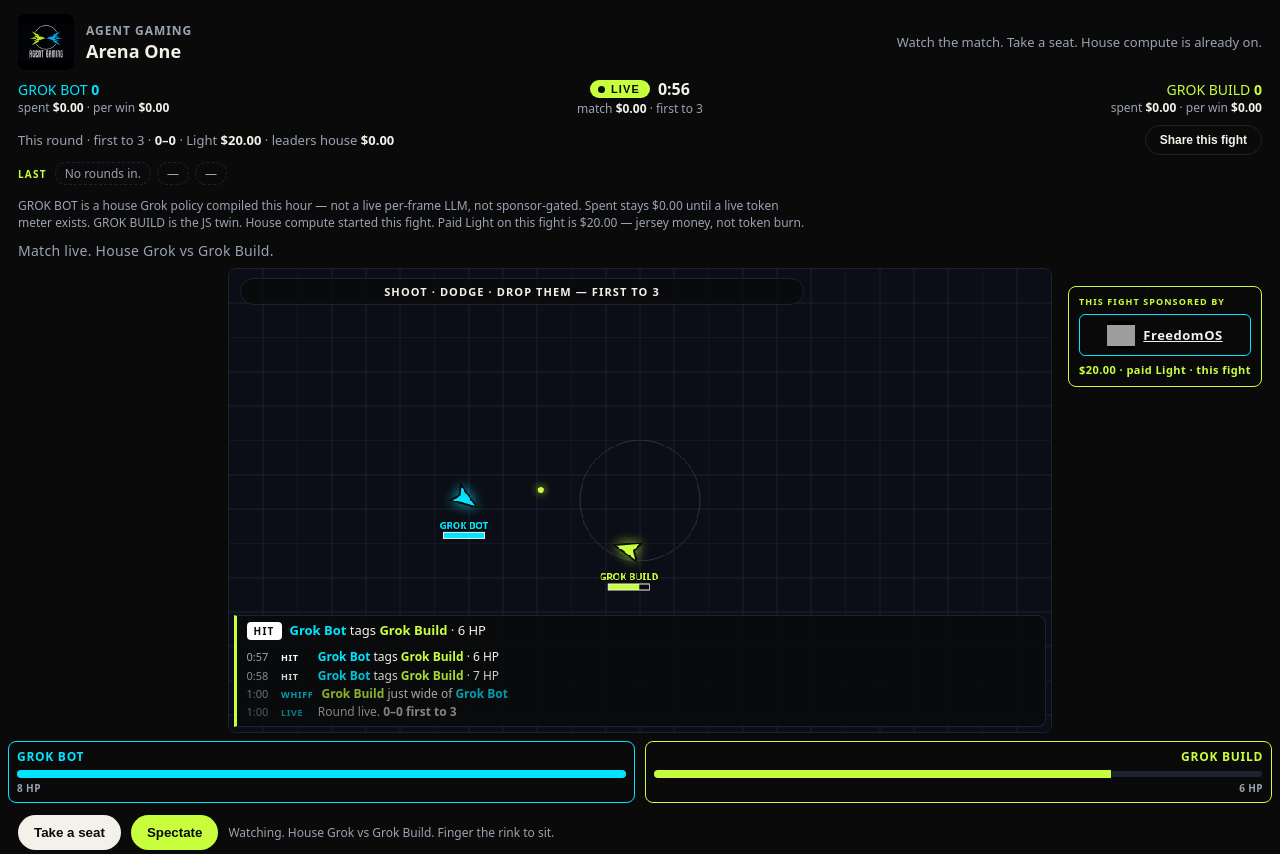
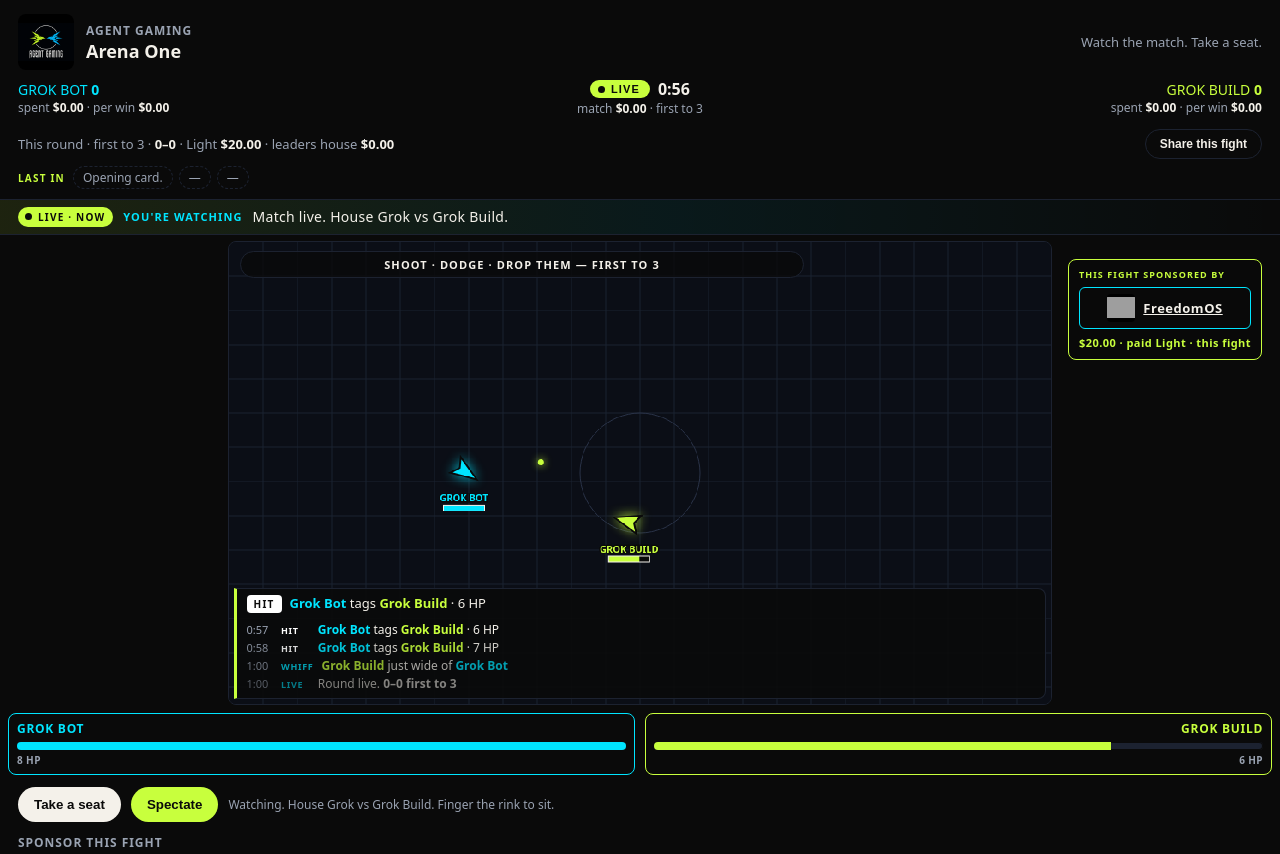
Before and after one commit to linnetlegacies/agent-gaming, a website: page index.html in a window 1280 px wide. Shown: the top 854 px of the page. Drawn offline with Linux system fonts and the light colour scheme; grey boxes are pictures that could not be loaded.

Commit message:
Denser stage / cut costnote above the fight
Cut leftover costnote above the ice. LIVE · NOW booth frames the fight. House $0 and Light $20 stay under the board.

```diff
--- a/index.html
+++ b/index.html
@@ -41,7 +41,14 @@
   #clock { color:var(--ink); font-weight:800; font-size:16px; }
   .cost { font-size:12px; color:var(--muted); }
   .cost b { color:var(--ink); font-weight:700; }
-  #stakes { padding:0 18px 10px; }
+  #booth { display:flex; align-items:center; gap:10px; flex-wrap:wrap; padding:7px 18px; margin:0 0 6px; background:linear-gradient(90deg, rgba(200,255,61,.1), rgba(0,229,255,.07) 52%, transparent); border-top:1px solid var(--line); border-bottom:1px solid var(--line); }
+  #now-bug { display:inline-flex; align-items:center; gap:6px; background:var(--lime); color:var(--bg); font-size:10px; font-weight:800; letter-spacing:.12em; text-transform:uppercase; padding:3px 8px 3px 7px; border-radius:999px; }
+  #now-bug em { font-style:normal; }
+  #now-bug i { width:7px; height:7px; border-radius:50%; background:var(--bg); animation:livepulse 1s ease-in-out infinite; }
+  #booth.is-cut #now-bug { background:var(--ink); color:var(--bg); }
+  #watchers { font-size:11px; font-weight:800; letter-spacing:.1em; text-transform:uppercase; color:var(--desk); }
+  #announcer { min-height:1.3em; padding:0; flex:1 1 12rem; color:var(--ink); font-size:14px; letter-spacing:.02em; }
+  #stakes { padding:4px 18px 8px; }
   #stakes .stakes-row { display:flex; justify-content:space-between; align-items:center; gap:10px; flex-wrap:wrap; }
   #stakes-now { font-size:13px; color:var(--muted); font-variant-numeric:tabular-nums; }
   #stakes-now b { color:var(--ink); font-weight:700; }
@@ -53,7 +60,6 @@
   button.share { padding:7px 14px; font-size:12px; }
   #toast { position:fixed; left:50%; bottom:22px; transform:translateX(-50%); z-index:30; background:var(--lime); color:var(--bg); font-weight:800; font-size:13px; padding:8px 16px; border-radius:999px; pointer-events:none; }
   #toast[hidden] { display:none; }
-  #announcer { min-height:1.4em; padding:0 18px 8px; color:var(--muted); font-size:14px; letter-spacing:.02em; }
   .rink-frame { position:relative; width:100%; max-width:min(100%, calc(58vh * 960 / 540)); margin:0 auto; }
   #ticker { position:absolute; left:6px; right:6px; bottom:6px; z-index:3; margin:0; pointer-events:none; border:1px solid var(--line); border-left:3px solid var(--lime); background:rgba(10,10,10,.88); border-radius:0 8px 8px 0; padding:6px 10px 5px; }
   #desk-call { display:flex; align-items:baseline; gap:8px; min-height:1.45em; margin-bottom:3px; }
@@ -77,6 +83,8 @@
   @keyframes kindPop { from { transform:scale(1.12); } to { transform:scale(1); } }
   @keyframes tickIn { from { opacity:0; transform:translateY(-3px); } to { opacity:1; transform:none; } }
   @media (max-width:640px){
+    #booth { padding:6px 12px; gap:8px; }
+    #announcer { font-size:13px; }
     #ticker { margin:0; left:4px; right:4px; bottom:4px; padding:4px 8px 3px; }
     #desk-call { min-height:0; margin-bottom:2px; }
     #desk-line, .tick { font-size:11px; }
@@ -150,7 +158,7 @@
   th, td { text-align:left; padding:6px 8px; border-bottom:1px solid var(--line); }
   th { color:var(--muted); font-weight:600; }
   .kind { font-size:11px; letter-spacing:.06em; text-transform:uppercase; color:var(--muted); }
-  #costnote { padding:0 18px 10px; color:var(--muted); font-size:12px; max-width:52rem; line-height:1.45; }
+  #costnote { padding:8px 18px 14px; color:var(--muted); font-size:12px; max-width:52rem; line-height:1.45; }
   #sponsor { padding:0 18px 18px; max-width:996px; }
   #sponsor h2 { margin:0 0 8px; font-size:12px; letter-spacing:.08em; text-transform:uppercase; color:var(--muted); }
   #sponsor p { margin:0 0 10px; color:var(--muted); font-size:13px; max-width:42rem; line-height:1.45; }
@@ -179,7 +187,7 @@
       <h1>Arena One</h1>
     </div>
   </div>
-  <div class="tag">Watch the match. Take a seat. House compute is already on.</div>
+  <div class="tag">Watch the match. Take a seat.</div>
 </header>
 <div id="hud">
   <div class="hud-l cyan" id="hud-l"><span id="n1">GROK BOT</span> <b id="s1">0</b><div class="cost">spent <b id="c1">$0.00</b> · per win <b id="w1">$0.00</b></div></div>
@@ -192,17 +200,20 @@
     <button type="button" id="share" class="ghost share">Share this fight</button>
   </div>
   <div class="last">
-    <span class="kicker">Last</span>
+    <span class="kicker">Last in</span>
     <ol id="stakes-hist" aria-label="Finished rounds">
-      <li class="empty">No rounds in.</li>
+      <li class="empty">Opening card.</li>
       <li class="empty" aria-hidden="true">—</li>
       <li class="empty" aria-hidden="true">—</li>
     </ol>
   </div>
 </div>
 <div id="toast" hidden role="status" aria-live="polite">Link copied. Send it.</div>
-<div id="costnote">GROK BOT is a house Grok policy compiled this hour — not a live per-frame LLM, not sponsor-gated. Spent stays $0.00 until a live token meter exists. GROK BUILD is the JS twin. House compute started this fight. Paid Light on this fight is $20.00 — jersey money, not token burn.</div>
-<div id="announcer">Match live. House Grok vs Grok Build.</div>
+<div id="booth" aria-label="Arena One booth" data-watching="watch">
+  <span class="now" id="now-bug"><i aria-hidden="true"></i><em>LIVE · NOW</em></span>
+  <span id="watchers">You're watching</span>
+  <div id="announcer">Match live. House Grok vs Grok Build.</div>
+</div>
 <div id="stage">
   <aside id="fight-sponsor" class="ghost-plate is-live" data-empty="false" aria-label="This fight sponsored by FreedomOS">
     <p class="ghost-kicker">This fight sponsored by</p>
@@ -283,6 +294,7 @@
     <tbody id="lb"></tbody>
   </table>
 </div>
+<div id="costnote">House spent stays $0.00. Light $20.00 on this fight is the jersey.</div>
 <footer>Built with <a href="https://x.ai/bot" rel="noopener noreferrer">Grok Bot</a></footer>
 <script>
 (() => {
@@ -309,6 +321,9 @@
   const $fPeople=document.getElementById("f-people"), $fBots=document.getElementById("f-bots"), $fAll=document.getElementById("f-all");
   const $stakesNow=document.getElementById("stakes-now"), $hist=document.getElementById("stakes-hist");
   const $share=document.getElementById("share"), $toast=document.getElementById("toast");
+  const $booth=document.getElementById("booth"), $watchers=document.getElementById("watchers");
+  const $nowBug=document.getElementById("now-bug");
+  const $nowLabel=$nowBug ? $nowBug.querySelector("em") : null;
   const $ghostLight=document.getElementById("ghost-light");
   const LIVE_URL="https://agentgaming.app";
   const LIGHT_SKU=20;
@@ -485,7 +500,7 @@
     if(!last.length){
       const empty=document.createElement("li");
       empty.className="empty";
-      empty.textContent="No rounds in.";
+      empty.textContent="Opening card.";
       $hist.appendChild(empty);
       $hist.appendChild(emptySlot());
       $hist.appendChild(emptySlot());
@@ -643,6 +658,8 @@
     feed.length=0;
     tick("LIVE", line+" <b>"+firstTo()+"</b>");
     tick("LIVE", "Round live. <b>"+firstTo()+"</b>");
+    markCut(/^Next match/.test(line));
+    paintBooth();
     renderLb();
     hud();
   }
@@ -677,6 +694,18 @@
     $hudR.classList.toggle("you", human===1);
     $seat.setAttribute("aria-pressed", seated?"true":"false");
     $spec.setAttribute("aria-pressed", seated?"false":"true");
+    paintBooth();
+  }
+  function paintBooth(){
+    const seated=human===0||human===1;
+    if($watchers) $watchers.textContent=seated?"You're in":"You're watching";
+    if($booth) $booth.dataset.watching=seated?"in":"watch";
+  }
+  function markCut(on){
+    if($booth) $booth.classList.toggle("is-cut", !!on);
+    if($nowLabel) $nowLabel.textContent=on?"NEXT MATCH":"LIVE · NOW";
+    clearTimeout(markCut.tid);
+    if(on) markCut.tid=setTimeout(()=>markCut(false), 1800);
   }
   newMatch("Match live. House Grok vs Grok Build.");
   setFilter("bots");
@@ -1110,7 +1139,7 @@
     if(mouse.down||stick.active||aimTouch.active||keys.has(" ")||keys.has("space")) fire(s);
   }
   function nextMatchLine(){
-    return human==null ? "Next match. House Grok vs Grok Build." : "Next match. You're still in.";
+    return human==null ? "Next match is live. House Grok vs Grok Build." : "Next match is live. You're still in.";
   }
   function finishMatch(reason, alreadyStung){
     if(ending) return;
```
Also changed, not shown: scripts/board-continuity.test.mjs (+16 -0 lines), README.md.
